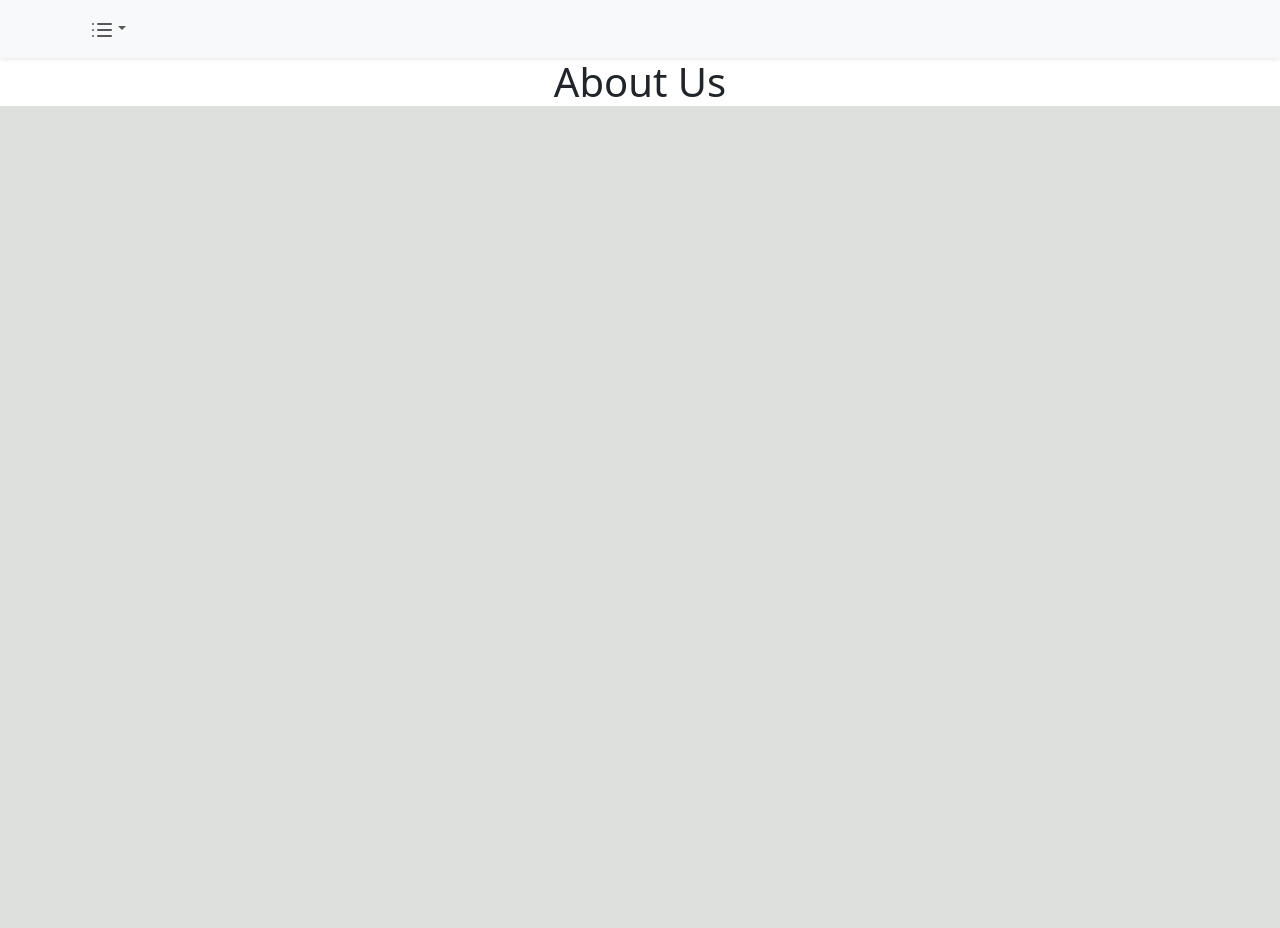
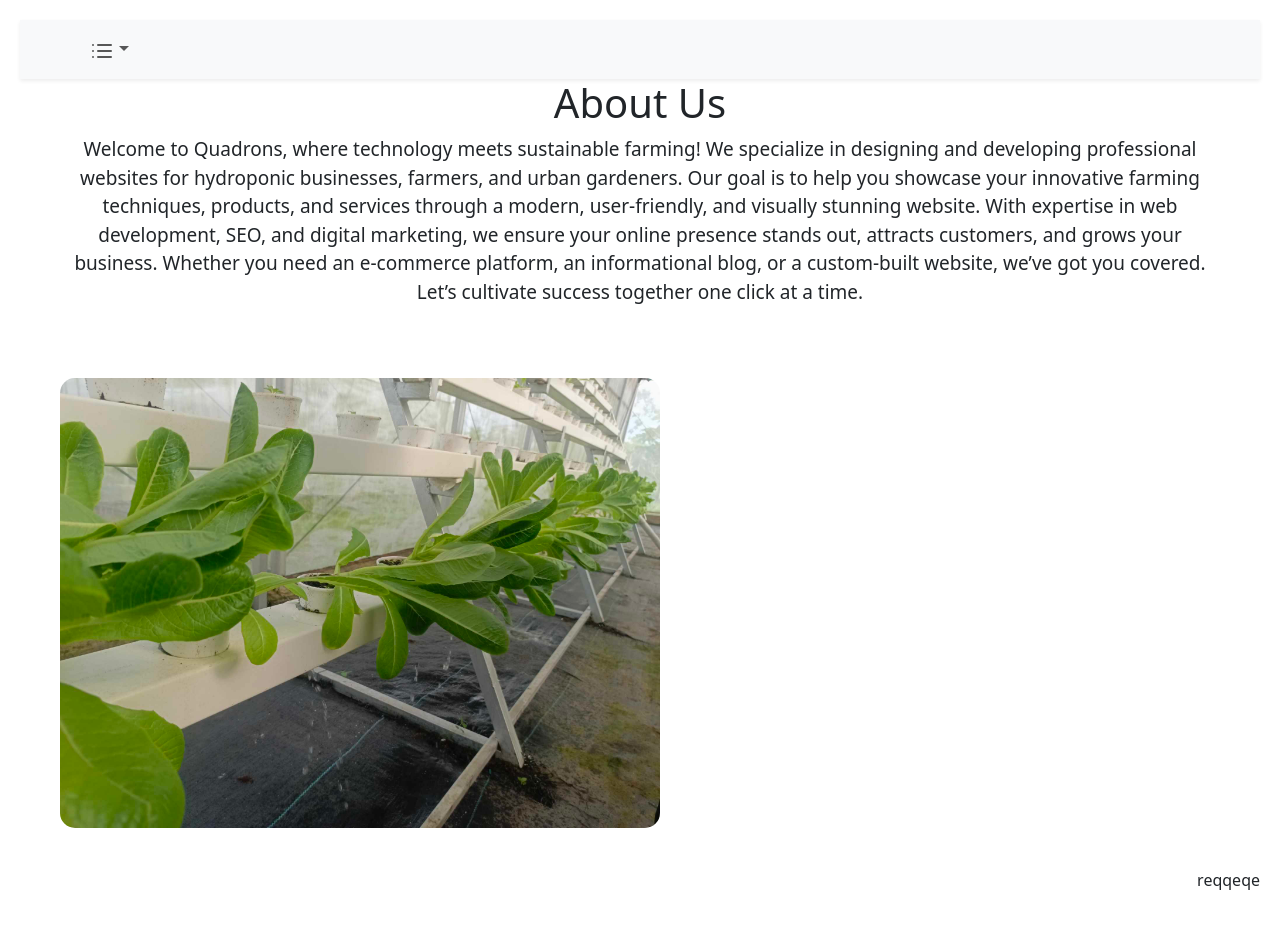
Before and after one commit to lolomoguzu/AI-Monitoring, a React (Vite) app in the folder Monitoring/: page /About in a window 1280 px wide. Before the commit the page ends 800 px from the top, so only its background shows below. Built offline with nearby package versions, Linux system fonts and the light colour scheme.

Commit message:
added about and homepage

```diff
--- a/Monitoring/src/Components/NavButton.tsx
+++ b/Monitoring/src/Components/NavButton.tsx
@@ -1,6 +1,6 @@
 import { Navbar, Nav, NavDropdown, Container } from "react-bootstrap";
 import { List } from "lucide-react";
-import "..Navbutton.css";
+import "../Design/Navbutton.css";
 
 const NavButton = () => {
   return (
--- /dev/null
+++ b/Monitoring/src/Design/About.css
@@ -0,0 +1,40 @@
+.Title{
+    text-align: center;
+}
+.about-text{
+    padding-bottom: 32px;
+    padding-left: 48px;
+    padding-right: 48px;
+    font-size:19px;
+    text-align: center;
+}
+.Hydrophonic {
+    display: flex;
+    margin:40px;
+    flex-direction: column;
+    align-items: center;
+    justify-content: center;
+    text-align: center;
+    background-position: top bottom;
+    background-repeat: no-repeat;
+    background-size: cover;
+    width: 100%;
+    max-width: 600px;
+    height: auto;
+    border-radius: 15px;
+    object-fit: cover;
+    transition: transform 0.3s ease-in-out, box-shadow 0.3s ease-in-out;
+}
+
+.about-container {
+    padding: 20px;
+
+  }
+  .Hydrophonic:hover {
+    transform: scale(1.05);
+    box-shadow: 0px 10px 20px rgba(0, 0, 0, 0.2);
+  }
+  p{
+    text-align: right;
+    flex: 1;
+  }
--- a/Monitoring/src/Design/Navbutton.css
+++ b/Monitoring/src/Design/Navbutton.css
@@ -1,15 +1,39 @@
-.nav-button {
-    display: inline-block;
+/* Style for the Navbar */
+.navbar {
+    background-color: #ffffff !important; /* Light background */
+    box-shadow: 0 4px 6px rgba(0, 0, 0, 0.1); /* Shadow effect */
+  }
+
+  /* Style for the dropdown button */
+  .navbar .dropdown-toggle {
+    border: none !important;
+    background: transparent !important;
+    font-size: 18px;
+  }
+
+  /* Remove default focus outline */
+  .navbar .dropdown-toggle:focus {
+    outline: none !important;
+    box-shadow: none !important;
+  }
+
+  /* Style for the dropdown menu */
+  .navbar .dropdown-menu {
+    border-radius: 8px;
+    border: none;
+    box-shadow: 0 4px 10px rgba(0, 0, 0, 0.1);
+  }
+
+  /* Style for dropdown items */
+  .navbar .dropdown-item {
     padding: 10px 20px;
-    margin: 5px;
-    background-color: #087ffd;
-    color: rgb(41, 38, 38);
-    text-align: center;
-    text-decoration: none;
-    border-radius: 5px;
-    transition: background-color 0.3s ease;
-}
+    font-size: 16px;
+    color: #000000;
+    transition: background 0.3s ease;
+  }
 
-.nav-button:hover {
-    background-color: #f20000;
-}
+  /* Hover effect */
+  .navbar .dropdown-item:hover {
+    background-color: #3eb038;
+    color: #000;
+  }
--- a/Monitoring/src/Pages/AboutUs.tsx
+++ b/Monitoring/src/Pages/AboutUs.tsx
@@ -1,9 +1,26 @@
 import NavButton from "../Components/NavButton";
+import "../Design/about.css";
+import hydrophonic from "../assets/hydrophonic.jpg";
+
 const AboutUs = () => {
   return (
-    <div>
+    <div className="about-container">
       <NavButton />
-      <h1>About Us</h1>
+      <h1 className="Title">About Us</h1>
+      <p className="about-text">
+        Welcome to Quadrons, where technology meets sustainable farming! We
+        specialize in designing and developing professional websites for
+        hydroponic businesses, farmers, and urban gardeners. Our goal is to help
+        you showcase your innovative farming techniques, products, and services
+        through a modern, user-friendly, and visually stunning website. With
+        expertise in web development, SEO, and digital marketing, we ensure your
+        online presence stands out, attracts customers, and grows your business.
+        Whether you need an e-commerce platform, an informational blog, or a
+        custom-built website, we’ve got you covered. Let’s cultivate success
+        together one click at a time.
+      </p>
+
+      <img src={hydrophonic} className="Hydrophonic" /><p>reqqeqe</p>
     </div>
   );
 };
--- a/Monitoring/src/Components/Dashboard.tsx
+++ b/Monitoring/src/Pages/Dashboard.tsx
@@ -1,4 +1,4 @@
-import NavButton from "./NavButton";
+import NavButton from "../Components/NavButton";
 
 function HeaderTxt() {
   return (
--- a/Monitoring/src/Pages/Homepage.tsx
+++ b/Monitoring/src/Pages/Homepage.tsx
@@ -4,7 +4,19 @@ const Homepage = () => {
   return (
     <div>
       <NavButton />
-      <h1>HomePage</h1>
+      <h1>What is Hydrophonic Plants?</h1>
+      <p>
+        Hydroponic plants are grown without soil, using a nutrient-rich water
+        solution that provides essential minerals directly to their roots. This
+        method allows plants to grow faster and healthier, using significantly
+        less water than traditional soil-based farming. Instead of soil, plants
+        are supported by materials like clay pellets, coconut coir, or rock
+        wool. Hydroponic systems are widely used in greenhouses and indoor
+        farms, making it possible to grow fresh produce year-round, even in
+        urban areas with limited space. This innovative farming technique
+        reduces the risk of soil-borne diseases, increases crop yields, and
+        promotes sustainable agriculture.
+      </p>
     </div>
   );
 };
--- a/Monitoring/src/index.css
+++ b/Monitoring/src/index.css
@@ -12,14 +12,3 @@
   -webkit-font-smoothing: antialiased;
   -moz-osx-font-smoothing: grayscale;
 }
-
-h1 {
-  font-size: 45px;
-  line-height: 1.1;
-  text-align: center;
-}
-p {
-  font-size: 20px;
-  line-height: 1.1;
-  text-align: center;
-}
--- a/Monitoring/src/main.tsx
+++ b/Monitoring/src/main.tsx
@@ -1,10 +1,9 @@
 import { StrictMode } from "react";
 import { createRoot } from "react-dom/client";
 import "./index.css";
-import App from "./App.tsx";
 import Homepage from "./Pages/Homepage.tsx";
 import AboutUs from "./Pages/AboutUs.tsx";
-import Dashboard from "./Components/Dashboard.tsx";
+import Dashboard from "./Pages/Dashboard.tsx";
 import { createBrowserRouter, RouterProvider } from "react-router-dom";
 import "bootstrap/dist/css/bootstrap.min.css";
 import ErrorElement from "./Components/ErrorElement.tsx";
```
Also changed, not shown: Monitoring/src/assets/hydrophonic.jpg (added).
